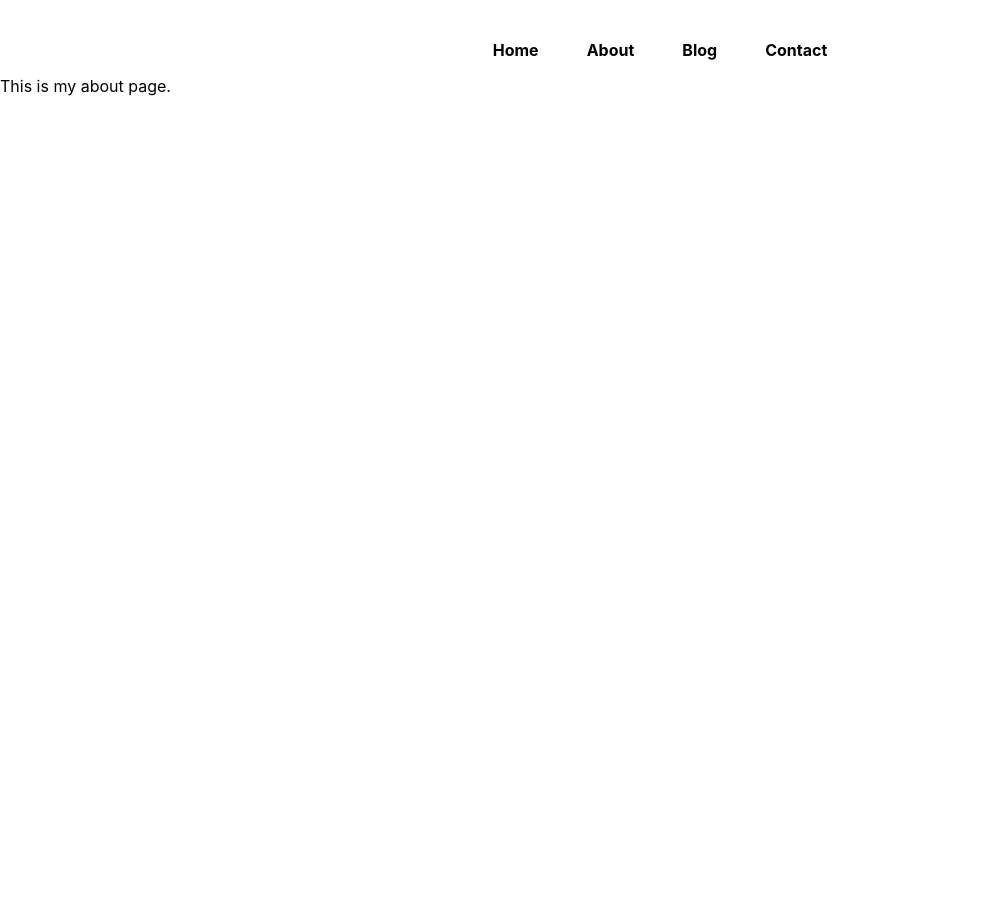
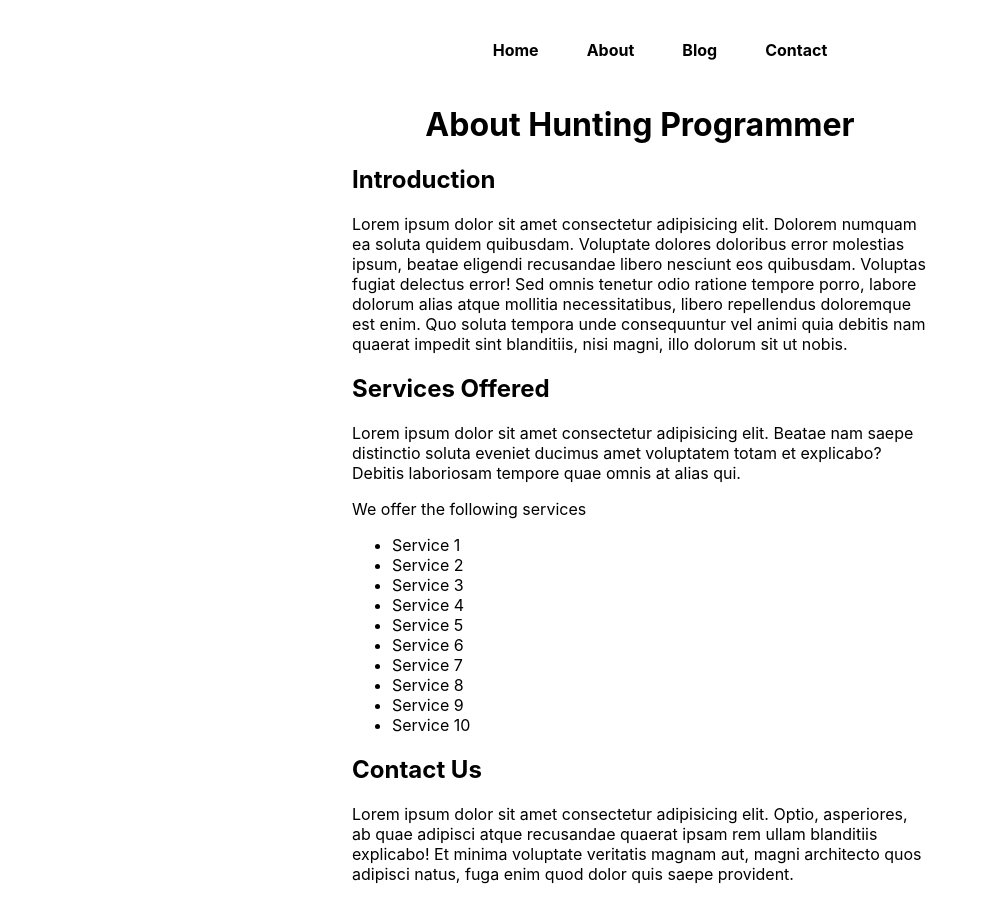
Before and after one commit to Shaikh-Khizr/HuntingProgrammer-NextJs, a Next.js app: page /about in a window 1280 px wide. Shown: the top 922 px of the page, without its empty margins (0-989 px from the left). Before the commit the page ends 800 px from the top, so only its background shows below. Built offline with nearby package versions, Linux system fonts and the light colour scheme.

Commit message:
Designed the About Page - Tutorial 27

```diff
--- a/pages/about.js
+++ b/pages/about.js
@@ -1,7 +1,29 @@
 import React from "react";
+import styles from "../styles/About.module.css";
 
 const About = () => {
-  return <div>This is my about page.</div>;
+  return <div className={styles.container}>
+    <h1 className={styles.center}>About Hunting Programmer</h1>
+    <h2>Introduction</h2>
+    <p>Lorem ipsum dolor sit amet consectetur adipisicing elit. Dolorem numquam ea soluta quidem quibusdam. Voluptate dolores doloribus error molestias ipsum, beatae eligendi recusandae libero nesciunt eos quibusdam. Voluptas fugiat delectus error! Sed omnis tenetur odio ratione tempore porro, labore dolorum alias atque mollitia necessitatibus, libero repellendus doloremque est enim. Quo soluta tempora unde consequuntur vel animi quia debitis nam quaerat impedit sint blanditiis, nisi magni, illo dolorum sit ut nobis.</p>
+    <h2>Services Offered</h2>
+    <p>Lorem ipsum dolor sit amet consectetur adipisicing elit. Beatae nam saepe distinctio soluta eveniet ducimus amet voluptatem totam et explicabo? Debitis laboriosam tempore quae omnis at alias qui.</p>
+    <p>We offer the following services</p>
+    <ul>
+      <li>Service 1</li>
+      <li>Service 2</li>
+      <li>Service 3</li>
+      <li>Service 4</li>
+      <li>Service 5</li>
+      <li>Service 6</li>
+      <li>Service 7</li>
+      <li>Service 8</li>
+      <li>Service 9</li>
+      <li>Service 10</li>
+    </ul>
+    <h2>Contact Us</h2>
+    <p>Lorem ipsum dolor sit amet consectetur adipisicing elit. Optio, asperiores, ab quae adipisci atque recusandae quaerat ipsam rem ullam blanditiis explicabo! Et minima voluptate veritatis magnam aut, magni architecto quos adipisci natus, fuga enim quod dolor quis saepe provident.</p>
+  </div>;
 };
 
 export default About;
--- /dev/null
+++ b/styles/About.module.css
@@ -0,0 +1,8 @@
+.container {
+    max-width: 45vw;
+    margin: 45px auto;
+}
+
+.center {
+    text-align: center;
+}
```
